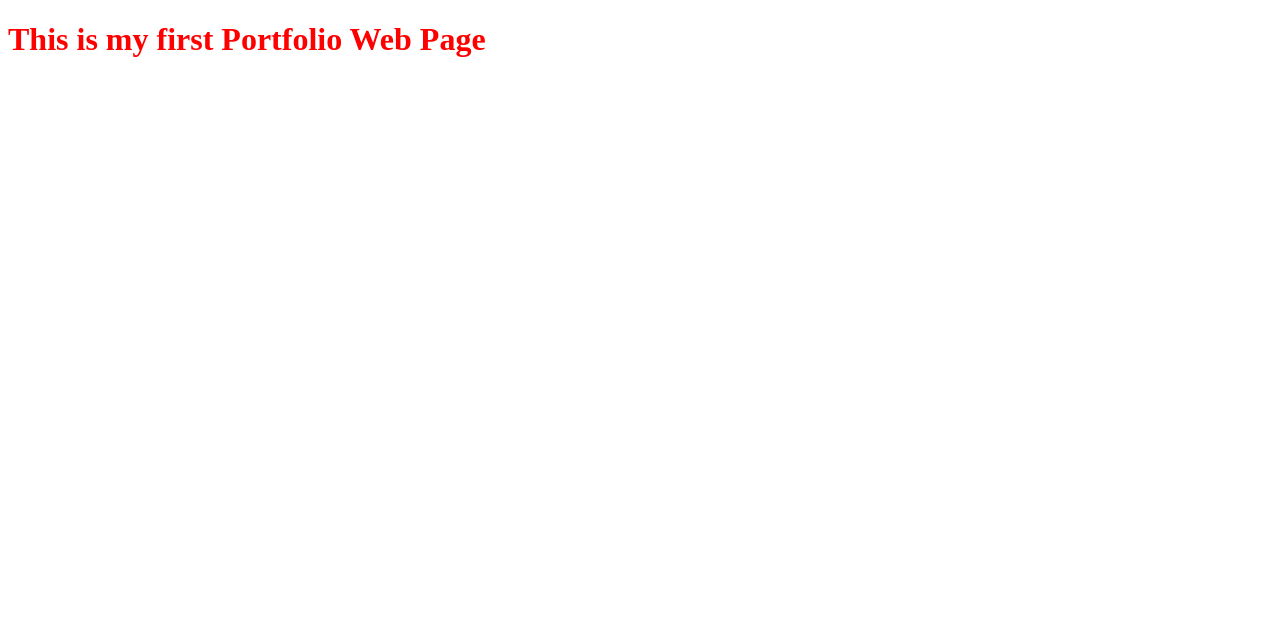
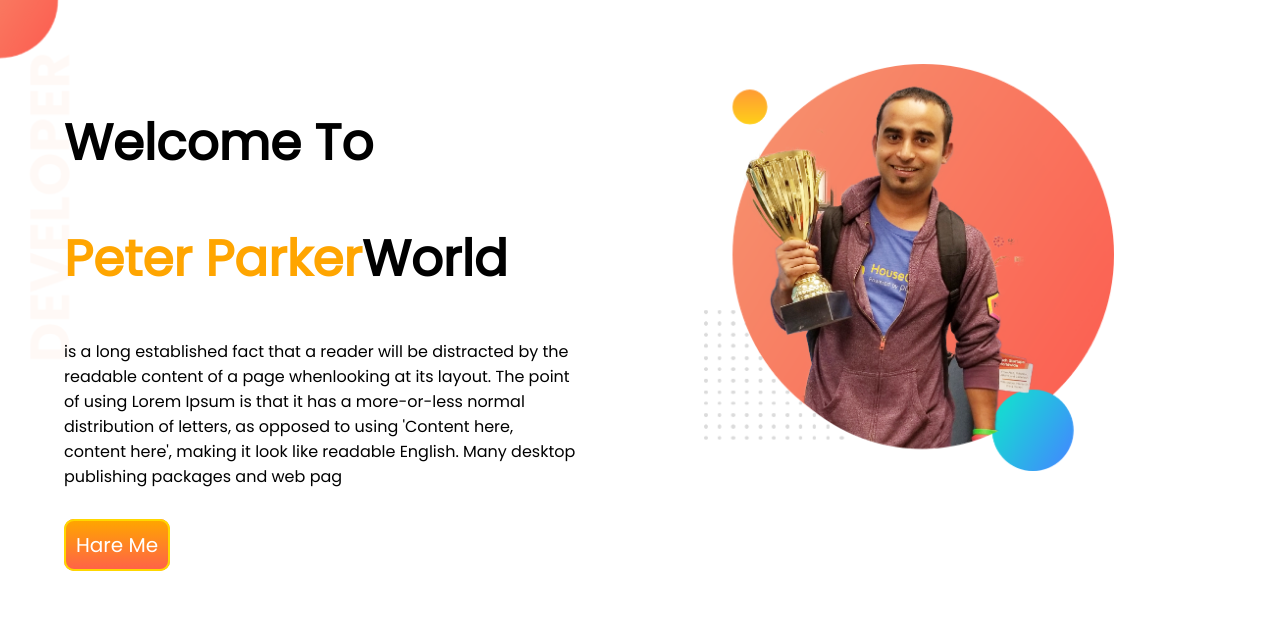
Before and after one commit to MIZANCSE094/developer-prortfolio, a plain HTML site: page index.html in a window 1280 px wide. Drawn offline with Linux system fonts and the light colour scheme.

Commit message:
Header Section part is Here

```diff
--- a/index.html
+++ b/index.html
@@ -1,16 +1,33 @@
 <!DOCTYPE html>
 <html lang="en">
+
 <head>
-    <meta charset="UTF-8">
-    <meta http-equiv="X-UA-Compatible" content="IE=edge">
-    <meta name="viewport" content="width=device-width, initial-scale=1.0">
-    <title>Jankar Portfolio </title>
-    <link rel="stylesheet" href="style.css">
+  <meta charset="UTF-8">
+  <meta http-equiv="X-UA-Compatible" content="IE=edge">
+  <meta name="viewport" content="width=device-width, initial-scale=1.0">
+  <title> Jankar Portfolio </title>
+  <link rel="preconnect" href="https://fonts.googleapis.com">
+  <link rel="preconnect" href="https://fonts.gstatic.com" crossorigin>
+  <link href="https://fonts.googleapis.com/css2?family=Poppins&display=swap" rel="stylesheet">
+  <link rel="stylesheet" href="style.css">
 </head>
+
 <body>
+  <section class="top-banner">
+    <div class="half-width">
+      <h1> Welcome To </h1>
+      <h1><span class="orange-color">Peter Parker</span>World
+      </h1>
+      <p> is a long established fact that a reader will be distracted by the readable content of a page whenlooking at its layout. The
+        point
+        of using Lorem Ipsum is that it has a more-or-less normal distribution of letters, as opposed to using 'Content here, content here',
+        making it look like readable English. Many desktop publishing packages and web pag</p><br>
+      <a href="#" class="link-button" target="-blank">Hare Me</a>
+    </div>
+    <div class="half-width">
+      <img src="images/jhankar.png" alt="picture">
+    </div>
+  </section>
+</body>
 
-  <h1> This is my first Portfolio Web Page </h1>
-
-
-</body>
 </html>
--- a/style.css
+++ b/style.css
@@ -1,3 +1,37 @@
-h1{
-    color: red;
-}
+body{
+    font-family: 'Poppins', sans-serif;
+    margin: 0px;
+    padding: 0px;
+  }
+  h1{
+      font-size: 50px;
+  }
+  .orange-color{
+      color: orange;
+  }
+  section{
+      display: flex;
+  }
+  .half-width{
+      width: 50%;
+      padding: 5%;
+  }
+  .half-width img{
+      width: 80%;
+  }
+  .link-button{
+      text-decoration:none;
+      width:30px;
+      padding: 10px 10px;
+      height:5px;
+      color:white;
+      font-size: 20px;
+      border:2px solid gold;
+      border-radius: 10px;
+      background-image:linear-gradient( orange,tomato);
+      font-weight: 400;
+  }
+  .top-banner{
+      background-image:url(images/top-banner.png);
+      background-repeat: no-repeat;
+  }
```
Also changed, not shown: images/dream-bg.png (added), images/exp-bg.png (added), images/jhankar.png (added), images/jhankar2.png (added), images/my-bg.png (added), images/my-bg2.png (added), images/top-banner.png (added).
